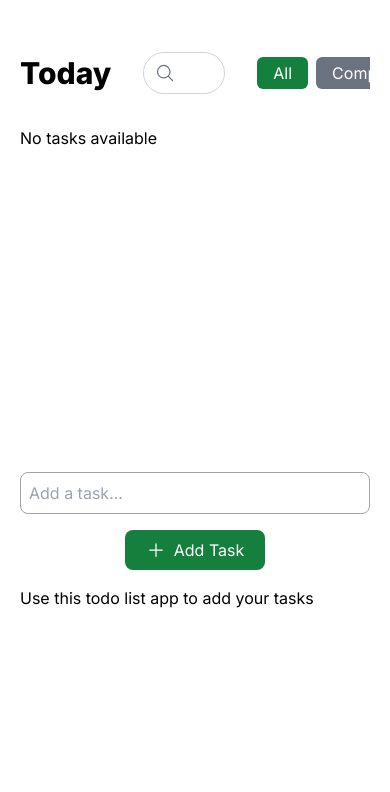
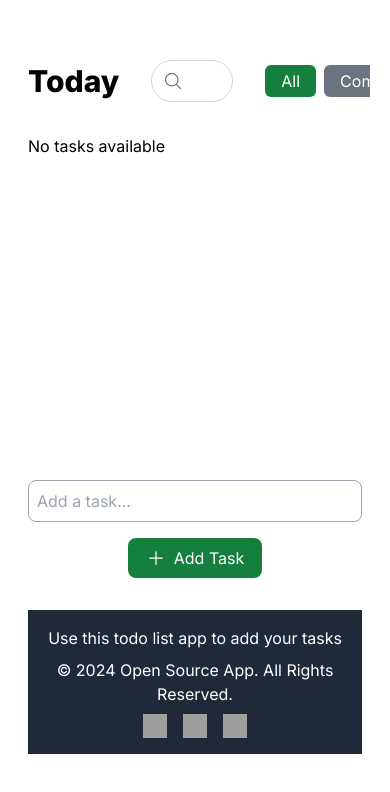
Before and after one commit to Ankush-nitjsr/todo-list-app, a React (Vite) app: page / in a window 390 px wide. Shown: the top 792 px of the page. Built offline with nearby package versions, Linux system fonts and the light colour scheme; grey boxes are pictures that could not be loaded.

Commit message:
refactor: Refactor AppUILayout
Update height of the component, footer element and make component responsive  for mobile view

```diff
--- a/src/components/AppUILayout.tsx
+++ b/src/components/AppUILayout.tsx
@@ -1,18 +1,51 @@
 import AddTask from "../features/add-task/AddTask";
 import { AppHeader } from "./AppHeader";
 import { TaskList } from "./TaskList";
+import facebookIcon from "../assets/facebookIcon.png"; // Correct import path
+import twitterIcon from "../assets/twitterIcon.png"; // Correct import path
+import instagramIcon from "../assets/instagramIcon.png"; // Correct import path
 
 export const AppUILayout = () => {
   return (
-    <div className="app-layout relative min-h-screen overflow-hidden w-full">
+    <div className="app-layout relative min-h-screen overflow-hidden w-full p-2 md:p-12">
       <AppHeader />
-      <main>
+      <main className="flex-grow overflow-y-auto max-h-[calc(100vh-480px)]">
         <TaskList />
-        <AddTask />
       </main>
-      <footer>
-        <div>
-          <p>Use this todo list app to add your tasks</p>
+      <AddTask />
+      <footer className="bg-gray-800 text-white py-4 mt-8">
+        <div className="container mx-auto text-center">
+          <p className="mb-2">Use this todo list app to add your tasks</p>
+          <p className="mb-2">
+            © {new Date().getFullYear()} Open Source App. All Rights Reserved.
+          </p>
+          <div className="flex justify-center space-x-4">
+            <a
+              href="https://facebook.com"
+              target="_blank"
+              rel="noopener noreferrer"
+            >
+              <img src={facebookIcon} alt="facebook-icon" className="h-6 w-6" />
+            </a>
+            <a
+              href="https://twitter.com"
+              target="_blank"
+              rel="noopener noreferrer"
+            >
+              <img src={twitterIcon} alt="twitter-icon" className="h-6 w-6" />
+            </a>
+            <a
+              href="https://instagram.com"
+              target="_blank"
+              rel="noopener noreferrer"
+            >
+              <img
+                src={instagramIcon}
+                alt="instagram-icon"
+                className="h-6 w-6"
+              />
+            </a>
+          </div>
         </div>
       </footer>
     </div>
```
